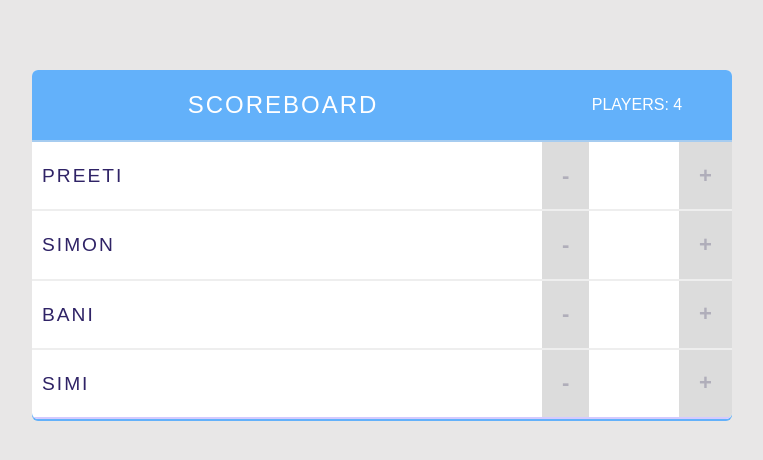
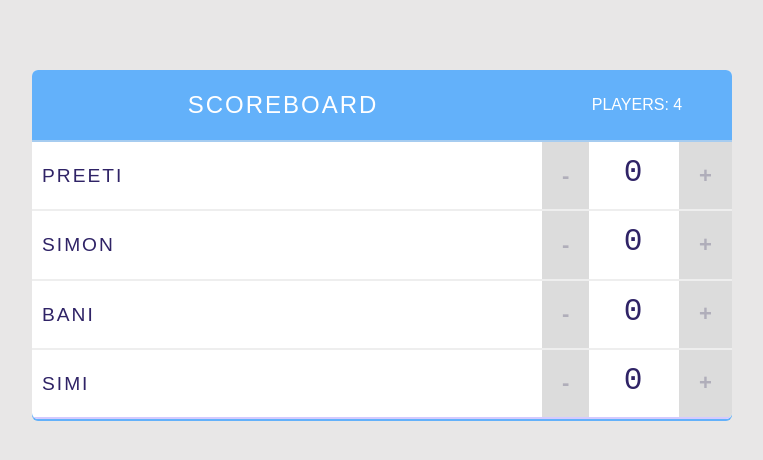
Before and after one commit to singhp1992/score, a React (Create React App) app: page / in a window 1280 px wide. Shown: the top 460 px of the page, without its empty margins (258-1021 px from the left). Built offline with nearby package versions, Linux system fonts and the light colour scheme.

Commit message:
changed this.props to this.state

```diff
--- a/src/components/Counter.jsx
+++ b/src/components/Counter.jsx
@@ -16,7 +16,7 @@
         return (
             <div className="counter">
                 <button className="counter-action decrement"> - </button>
-                <span className="counter-score"> {this.props.score} </span>
+                <span className="counter-score"> {this.state.score} </span>
                 <button className="counter-action increment"> + </button>
             </div>
         );
```
